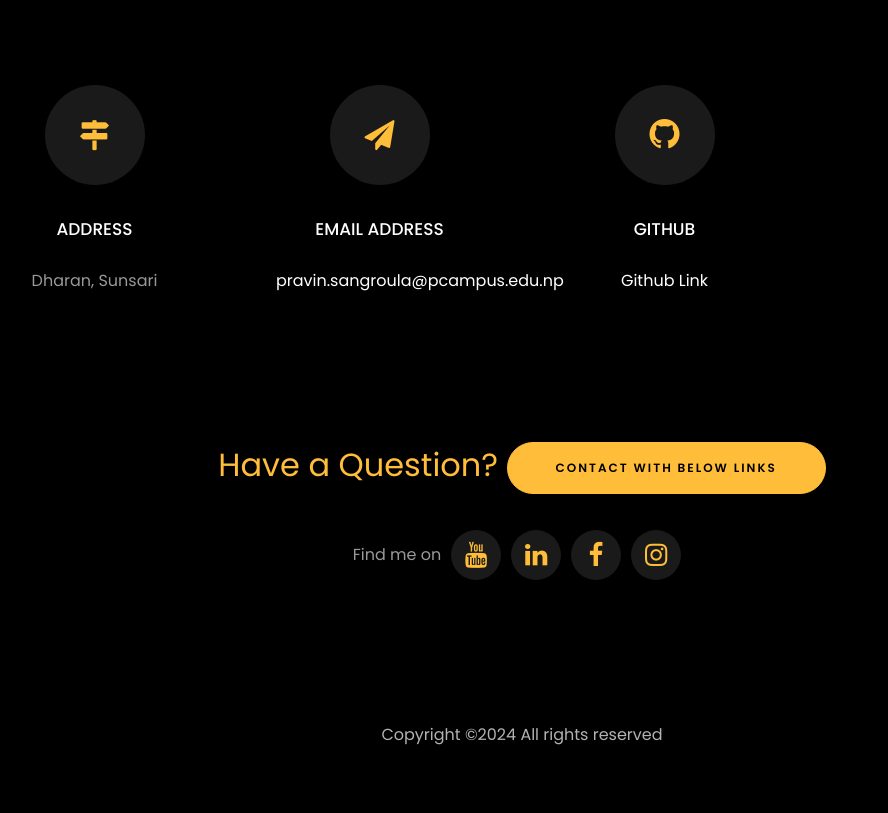
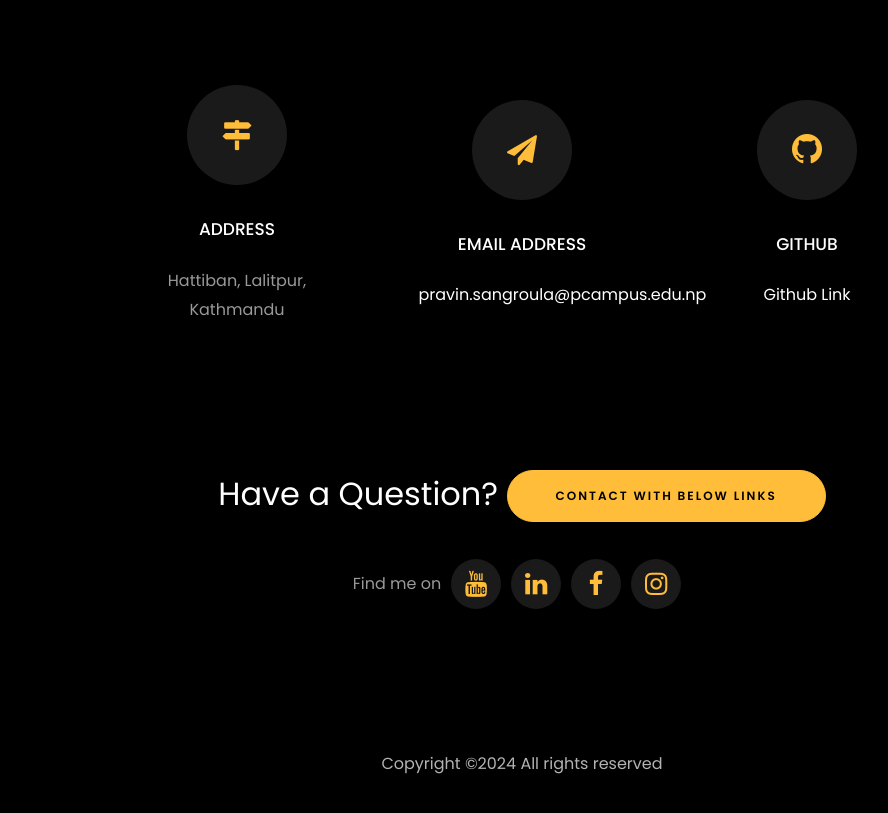
Before and after one commit to pravinsang/portfolio-website, a plain HTML site: page index.html in a window 1280 px wide. Shown: the part 6079-6892 px from the top of the page, without its empty margins (118-1006 px from the left). Drawn offline with nearby package versions, Linux system fonts and the light colour scheme; files whose address does not match are found by name.

Commit message:
Fixed Reach me details

```diff
--- a/index.html
+++ b/index.html
@@ -108,6 +108,10 @@
 
 .zoom-effect:hover {
   transform: scale(1.1);
+}
+
+body {
+    overflow-x: hidden; /* Hides horizontal scroll */
 }
 
 
@@ -547,14 +551,14 @@
           </div>
         </div>
 
-        <div class="row d-flex contact-info mb-5">
+        <div class="row d-flex justify-content-center align-items-center contact-info mb-5 text-center">
 			<div class="col-md-6 col-lg-3 d-flex ftco-animate">
 				<div class="align-self-stretch box p-4 text-center">
 					<div class="icon d-flex align-items-center justify-content-center">
 						<span class="icon-map-signs"></span>
 					</div>
 					<h3 class="mb-4">Address</h3>
-				  <p>Dharan, Sunsari</p>
+					<p>Hattiban, Lalitpur, Kathmandu</p>
 				</div>
 			</div>
 
@@ -564,20 +568,20 @@
 						<span class="icon-paper-plane"></span>
 					</div>
 					<h3 class="mb-4">Email Address</h3>
-	            <p><a href="mailto:<pravin.sangroula@pcampus.edu.np">pravin.sangroula@pcampus.edu.np</a></p>
+					<p><a href="mailto:pravin.sangroula@pcampus.edu.np">pravin.sangroula@pcampus.edu.np</a></p>
 				</div>
 			</div>
+
 			<div class="col-md-6 col-lg-3 d-flex ftco-animate">
 				<div class="align-self-stretch box p-4 text-center">
 					<div class="icon d-flex align-items-center justify-content-center">
 						<span class="bi bi-github"></span>
 					</div>
 					<h3 class="mb-4">Github</h3>
-				  <p><a href="https://github.com/pravinsang">Github Link</p>
+					<p><a href="https://github.com/pravinsang">Github Link</a></p>
 				</div>
 			</div>
 		</div>
-
 		  <div class="container">
 			<br>
 			<br>
```
Lines whose indentation alone changed are shown as unchanged.
